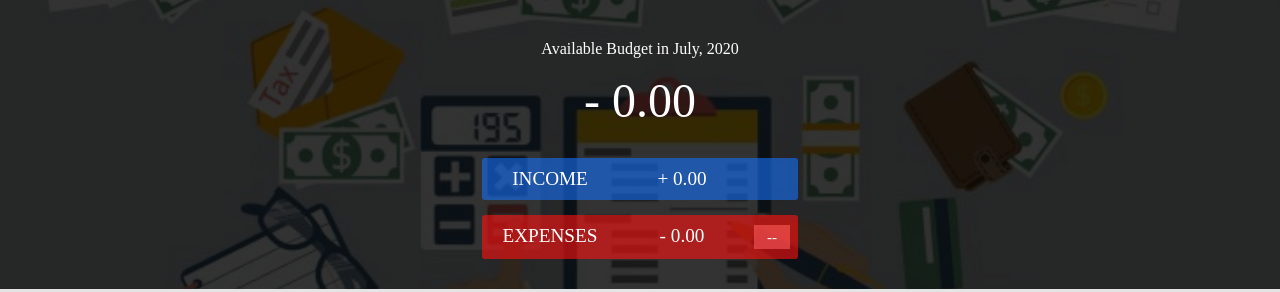
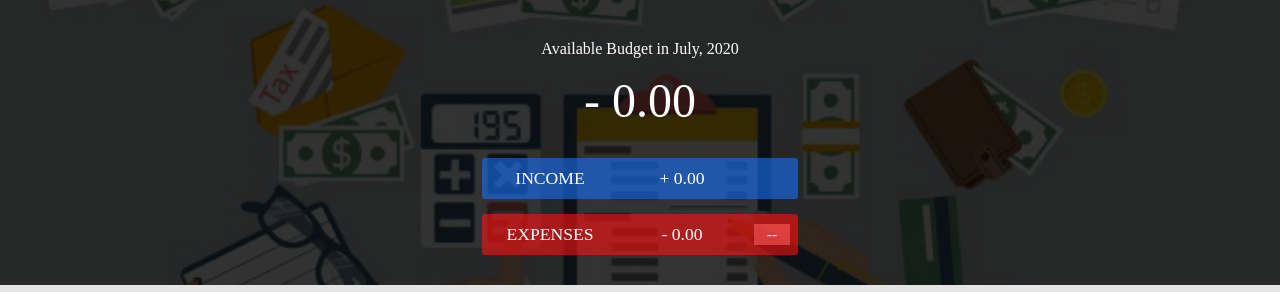
Before and after one commit to lolyparty/BudgetIt, a plain HTML site: page index.html in a window 1280 px wide. Shown: the top 292 px of the page. Drawn offline with nearby package versions, Linux system fonts and the light colour scheme.

Commit message:
update style.css

```diff
--- a/style.css
+++ b/style.css
@@ -38,7 +38,7 @@
   max-width: 300px;
   margin: 15px auto !important;
   border-radius: 3px;
-  font-size: 1.2rem;
+  font-size: 1.1rem;
 }
 
 #expensestotal {
@@ -49,13 +49,13 @@
   background: rgba(255, 17, 17, 0.6);
   padding: 10px 8px;
   border-radius: 3px;
-  font-size: 1.2rem;
+  font-size: 1.1rem;
 }
 
 .percent {
   background: rgba(255, 91, 91, 0.6);
   font-size: 0.95rem;
-  padding:3px 2px;
+  padding:1px 2px;
 }
 
 .valueinput {
```
